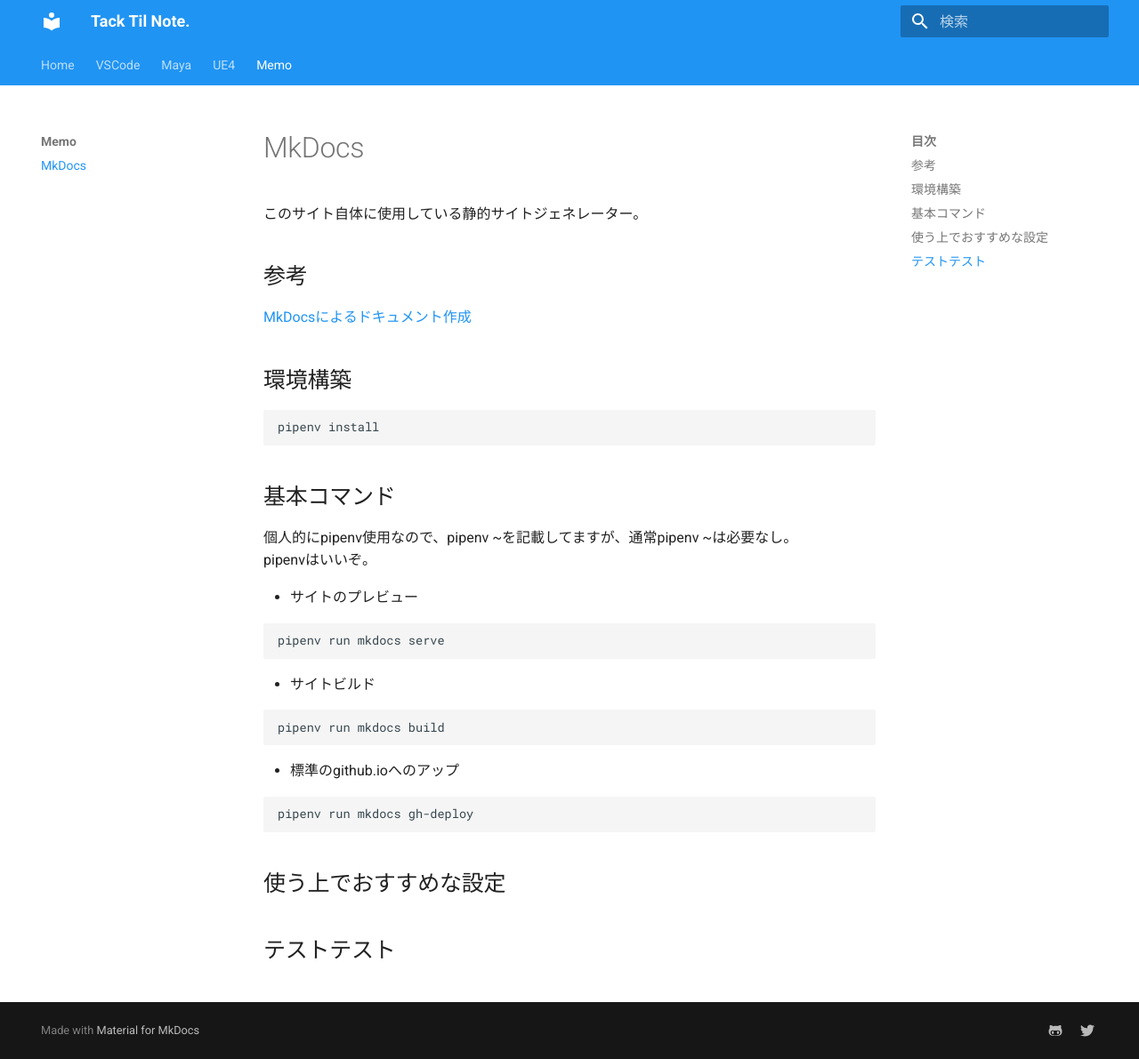
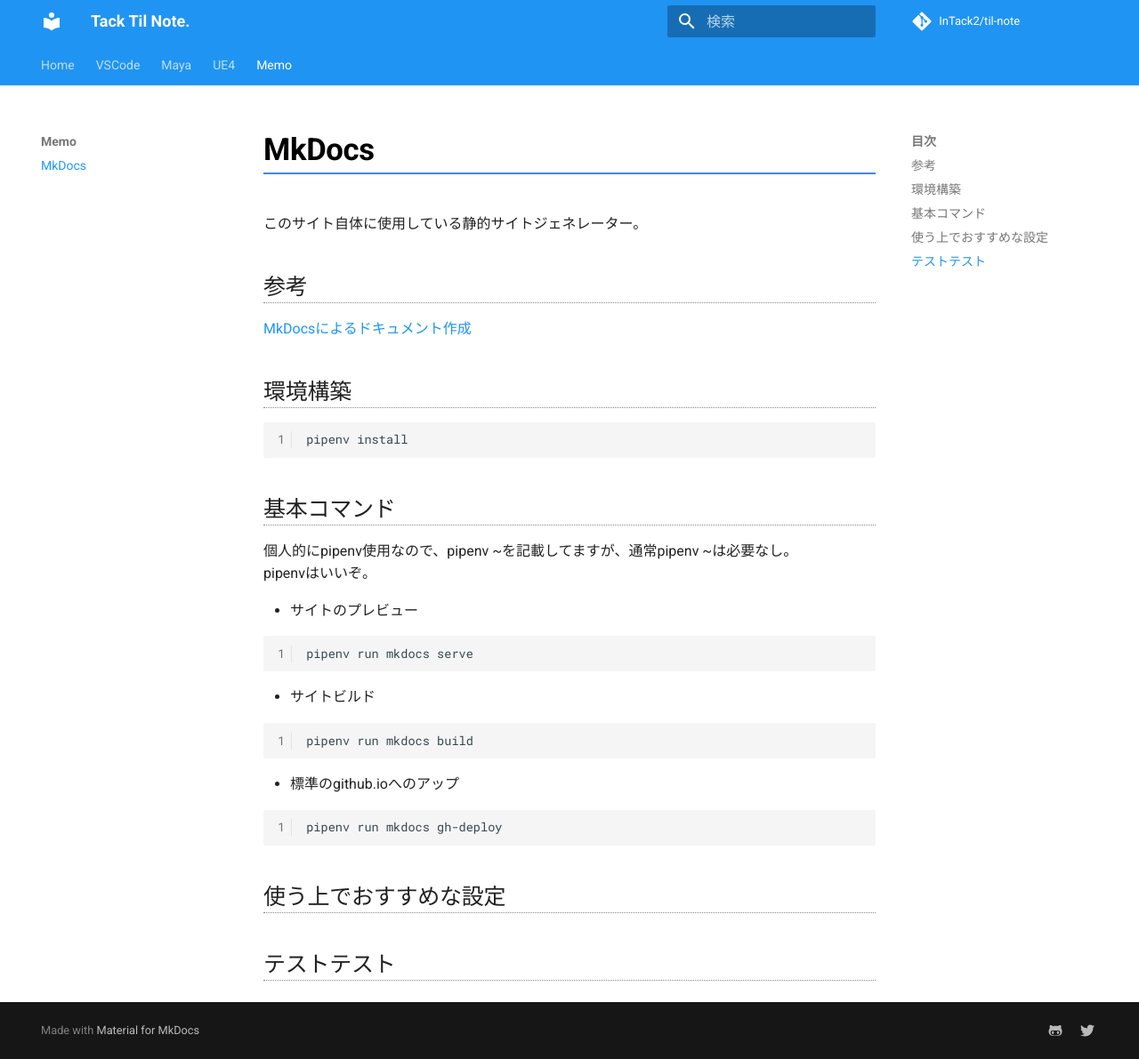
Before and after one commit to InTack2/til-note, an MkDocs documentation site: the page built from docs/Memo/MkDocs.md, in a window 1280 px wide and 1191 px high. Shown: the whole window at 89% size. Built offline with MkDocs 1.6.1 and Material for MkDocs 9.7.7, drawn with Linux system fonts in a browser that asks for light colours; nearby versions of some CDN libraries; comment, search, counter and statistics services are not loaded.

Commit message:
mkdocsの設定ファイル変更

```diff
--- a/mkdocs.yml
+++ b/mkdocs.yml
@@ -1,4 +1,15 @@
 site_name: Tack Til Note.
+site_url: https://intack2.github.io/til-note/
+site_author: InTack2
+
+repo_name: InTack2/til-note
+repo_url: https://github.com/InTack2/til-note
+edit_uri: ""
+
+google_analytics:
+  - "UA-165693276-2"
+  - "auto"
+
 extra:
   social:
     - icon: fontawesome/brands/github-alt
@@ -20,3 +31,10 @@
 
 markdown_extensions:
   - admonition
+  - fontawesome_markdown
+  - codehilite:
+      linenums: true
+
+extra_css:
+    - "https://maxcdn.bootstrapcdn.com/font-awesome/4.6.1/css/font-awesome.min.css"
+    - "stylesheets/extra.css"
```
